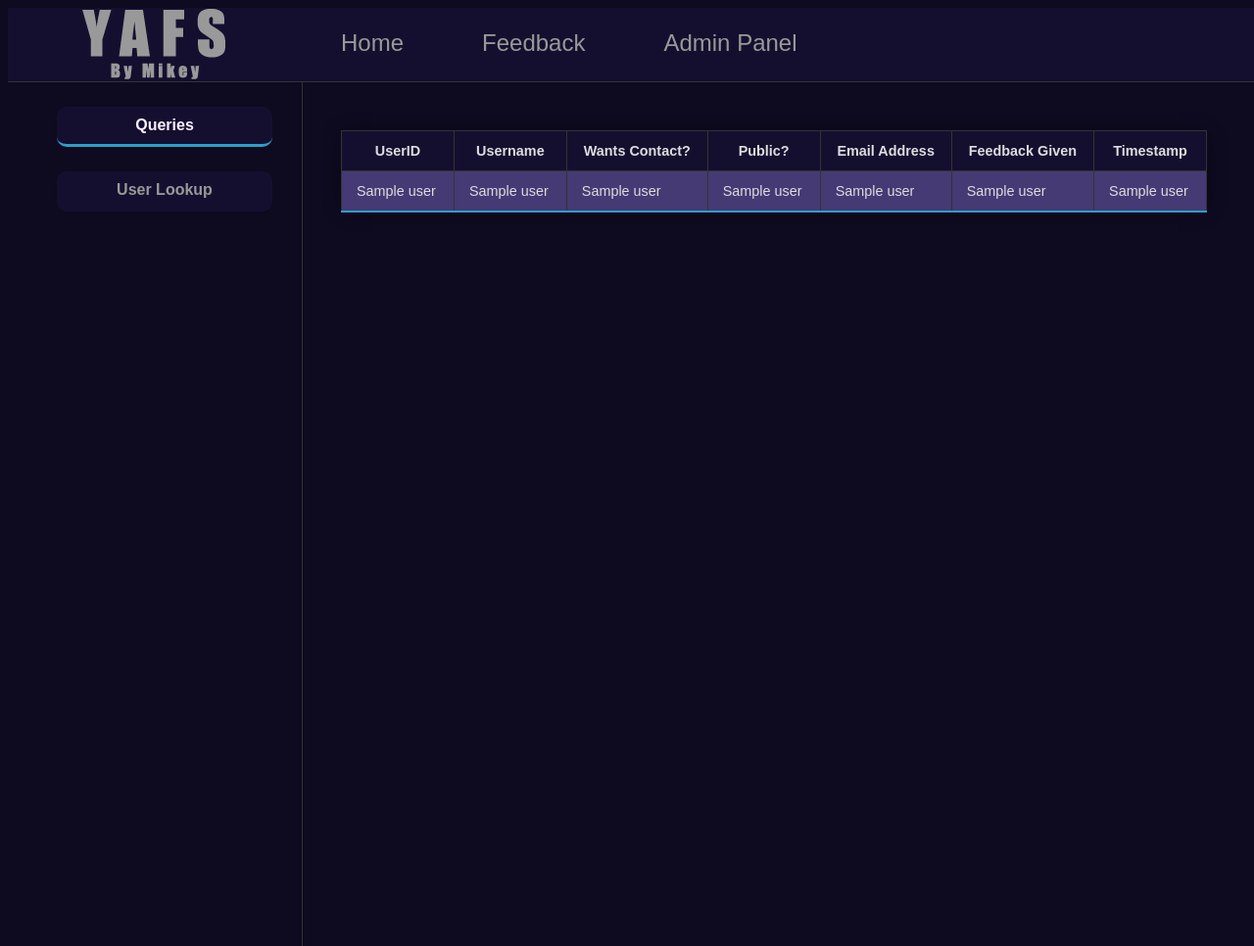
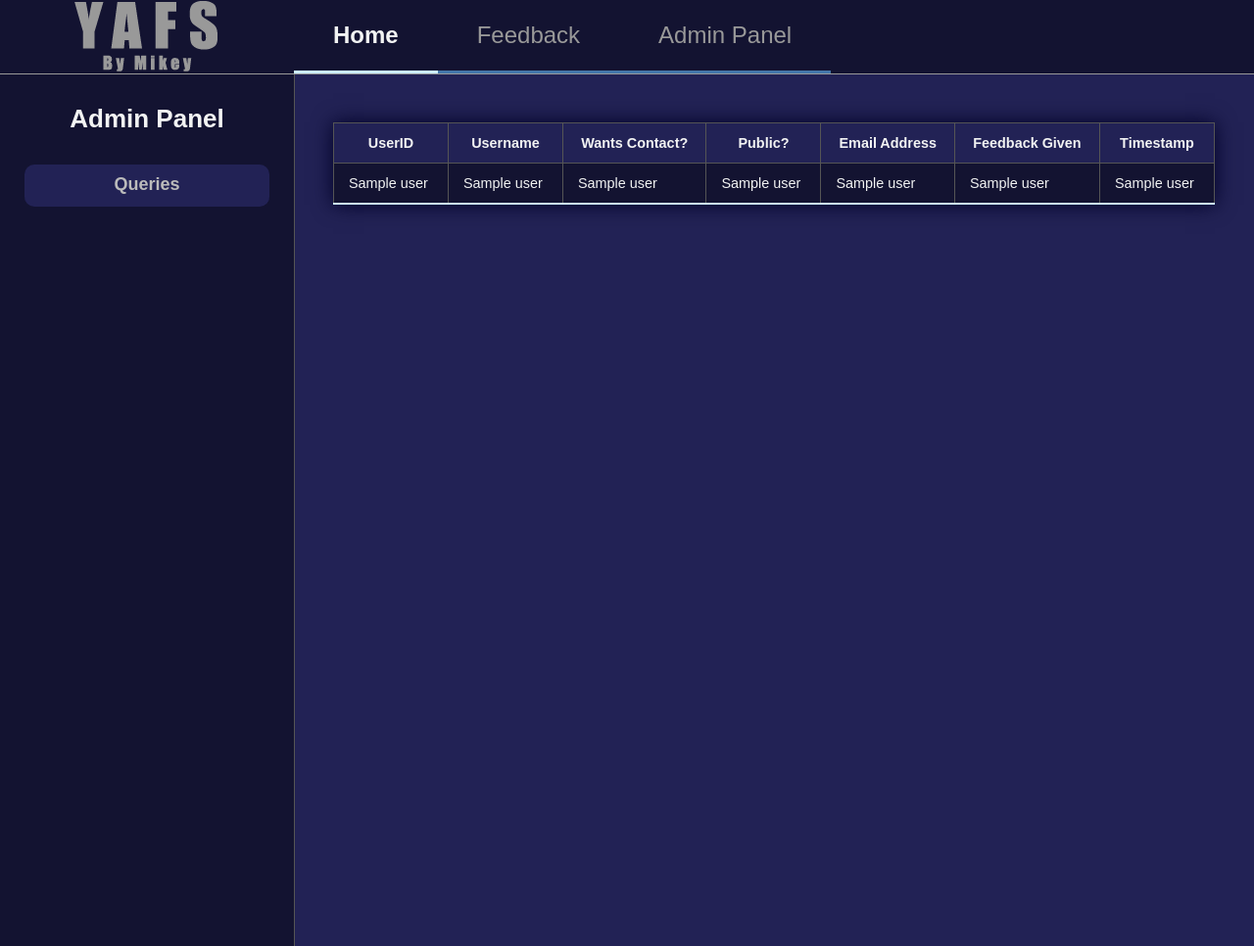
Before and after one commit to MikeyKirin/Discord-Feedback-System, a Flask app: page /queries in a window 1280 px wide. Shown: the whole page at 98% size. Run offline with Flask 3, Linux system fonts and the light colour scheme; a database or web service that is not in the repository returns one stand-in record (values such as "Sample title"); some libraries are stand-ins or nearby versions.

Commit message:
Add files via upload
Uploading updated CSS file and render templates. Each render template has been given A link refresh. The CSS file has had a color profile change as well as adding some separations between selectors that had previous shared style with several pages. Since the link refresh and polishing, we needed to separate selectors so colors would make more sense.

```diff
--- a/static/style.css
+++ b/static/style.css
@@ -1,20 +1,41 @@
+/* Give the body a background color */
 body
 {
-	background:#0E0A1F;
+	background:#222255;
+	margin: 0px;
 }
 
-div.content
+/* Color the text of the main content div and align it on the page */
+div.admin-content
 {
-	color:#ddd;
-	margin-left:300px;
+	color:#F2F3F3;
+	margin-left: 300px;
 	padding:100px 40px;
 }
 
+/* Color the text of the main content div and align it on the page */
+div.content
+{
+	color:#F2F3F3;
+	margin: 0px auto;
+	padding:100px 40px;
+}
+
+/* Color the text of the home content div and center it */
+div.home-content
+{
+	color:#F2F3F3;
+	text-align: center;
+	padding:100px 40px;
+}
+
+/* Style the Queries table with a thin line */
 table,th,td
 {
-	border:1px solid #333;
+	border:1px solid #555;
 }
 
+/* Give some extra room in the table th */
 th
 {
 	padding:0 50px;
@@ -27,16 +48,17 @@ th
 	width:100%;
 }
 
+/* Color the background, align it, and make the width fixed */
 .feedback-content
 {
-	background-color:#150f2f;
+	background-color:#131331;
+	margin: 0px auto;
 	border-radius:10px;
 	font-family:arial;
 	font-weight:700;
-	margin-left:300px;
 	padding:25px;
-	text-align:left;
-	width:400px;
+	text-align:center;
+	width:800px;
 }
 
 .form-text
@@ -46,13 +68,14 @@ th
 	width:100%;
 }
 
+/* Style the buttons after Discord login */
 .home-buttons a
 {
-	background-color:#150f2f;
+	background-color:#131331;
 	border-bottom-style:solid;
-	border-color:#150f2f;
+	border-color:#4477AA;
 	border-radius:10px;
-	color:#999;
+	color:#BBB;
 	font-family:arial;
 	font-weight:700;
 	margin:25px;
@@ -76,7 +99,7 @@ th
 
 .home-text
 {
-	color:#ddd;
+	color:#F2F3F3;
 	font-size:24px;
 	padding-bottom:200px;
 	width:100%;
@@ -84,47 +107,55 @@ th
 
 .logo
 {
-	background-color:#150f2f;
-	border-bottom:1px solid #333;
+	background-color:#131331;
+	border-bottom:1px solid #999999;
 	height:75px;
 	padding-left:50px;
 	position:fixed;
 	width:300px;
 }
 
+/* Style the sidebar */
 .sidebar a
 {
-	background-color:#150f2f;
+	background-color:#222255;
 	border-bottom-style:solid;
-	border-color:#150f2f;
-	border-radius:10px;
-	color:#999;
+	border-color:#222255;
+	border-radius: 10px;
+	color:#BBB;
 	display:block;
 	font-family:arial;
-	font-weight:700;
-	margin-left:50px;
-	margin-top:25px;
-	padding:10px;
+	font-weight:bold;
+	font-size: 18px;
+	padding-top: 10px;
+	margin-top: 10px;
 	text-align:center;
 	text-decoration:none;
-	width:200px;
+	margin: 0px auto;
+	width:250px;
+	height:30px;
 }
 
 .sidebar a.active
 {
-	background-color:#150f2f;
+	background-color:#222255;
 	border-bottom-style:solid;
-	border-color:#2b9fca;
+	border-color:#CCEEFF;
 	border-radius:10px;
-	color:#f9eeff;
+	color:#F2F3F3;
 }
 
 .sidebar
 {
-	background-color:#0E0A1F;
-	border-right:1px solid #333;
+	background-color:#131331;
+	color: #F2F3F3;
+	font-family:arial;
+	font-weight:bold;
+	font-size:26px;
+	border-right:1px solid #555;
 	height:100%;
 	margin-top:76px;
+	padding-top: 30px;
 	overflow:auto;
 	position:fixed;
 	text-align:center;
@@ -133,25 +164,25 @@ th
 
 .styled-table tbody tr
 {
-	background-color:#150f2f;
-	border-bottom:1px solid #ddd;
-	color:#ddd;
+	background-color:#222255;
+	border-bottom:1px solid #F2F3F3;
+	color:#F2F3F3;
 }
 
 .styled-table tbody tr.active-row
 {
-	color:#85eaff;
+	color:#CCEEFF;
 	font-weight:700;
 }
 
 .styled-table tbody tr:last-of-type
 {
-	border-bottom:2px solid #2b9fca;
+	border-bottom:2px solid #CCEEFF;
 }
 
 .styled-table tbody tr:nth-of-type(even)
 {
-	background-color:#453a74;
+	background-color:#131331;
 }
 
 .styled-table th,.styled-table td
@@ -159,17 +190,18 @@ th
 	padding:12px 15px;
 }
 
+/* Start styling the table */
 .styled-table thead tr
 {
-	background-color:#85eaff;
-	color:#fff;
+	background-color:#CCEEFF;
+	color:#F2F3F3;
 	text-align:left;
 }
 
 .styled-table
 {
 	border-collapse:collapse;
-	box-shadow:0 0 20px rgba(0,0,0,0.15);
+	box-shadow:0 0 20px #000026;
 	font-family:sans-serif;
 	font-size:.9em;
 	margin:25px 0;
@@ -177,9 +209,12 @@ th
 	width:100%;
 }
 
+/* Start styling the top navigation section */
 .topnav a
 {
-	color:#999;
+	color:#999999;
+	border-color:#4477AA;
+	border-bottom-style:solid;
 	float:left;
 	font-family:arial;
 	font-size:24px;
@@ -191,25 +226,24 @@ th
 .topnav a.active
 {
 	border-bottom-style:solid;
-	border-color:#2b9fca;
-	border-radius:10px;
-	color:#f9eeff;
+	border-color:#CCEEFF;
+	color:#F2F3F3;
 	font-family:arial;
 	font-weight:700;
 }
 
 .topnav a:hover:not(.active)
 {
-	border-color:#453a74;
-	border-radius:10px;
-	border-top-style:solid;
-	color:#f9eeff;
+	background-color: #222255;
+	border-color:#F2F3F3;
+	border-bottom-style:solid;
+	color:#F2F3F3;
 }
 
 .topnav
 {
-	background-color:#150f2f;
-	border-bottom:1px solid #333;
+	background-color:#131331;
+	border-bottom:1px solid #999999;
 	height:75px;
 	margin-left:300px;
 	overflow:hidden;
@@ -217,9 +251,11 @@ th
 	width:100%;
 }
 
-.home-buttons a:hover:not(.active),.sidebar a:hover:not(.active)
+.home-buttons a:hover:not(.active),
+
+.sidebar a:hover:not(.active)
 {
 	border-bottom-style:solid;
-	border-color:#453a74;
-	color:#f9eeff;
+	border-color:#cceeff;
+	color:#F2F3F3;
 }
--- a/templates/queries.html
+++ b/templates/queries.html
@@ -3,23 +3,25 @@
 <head>
     <meta charset="UTF-8">
     <meta name="viewport" content="width=device-width, initial-scale=1.0">
-    <title>Admin Panel</title>
+    <title>Queries</title>
     <link rel="stylesheet" href="../static/style.css">
 </head>
     <div>
         <div class="logo"><img src="../static/yafslogo.png"></div>
             <div class="topnav" id="topnav">
-                <a href="{{ url_for('index')}}">Home</a>
+                <a href="{{ url_for('home')}}" class="active">Home</a>
                 <a href="{{ url_for('feedback')}}">Feedback</a>
                 <a href="{{ url_for('admin')}}">Admin Panel</a>
             </div>
             <div class="sidebar">
-                <a href="{{ url_for('queries')}}" class="active">Queries</a>
-                <a href="{{ url_for('search')}}">User Lookup</a>
+                Admin Panel
+                <br>
+                <br>
+                <a href="{{ url_for('queries')}}">Queries</a>
             </div>
     </div>
 <body>
-    <div class="content">
+    <div class="admin-content">
         <table class="styled-table">
             <tr>
                 <th>UserID</th>
```
Also changed, not shown: templates/admin.html (+5 -3 lines), templates/feedback.html (+2 -6 lines), templates/home.html (added, +38 -0 lines), templates/index.html (+8 -26 lines), templates/success.html (added, +30 -0 lines).
